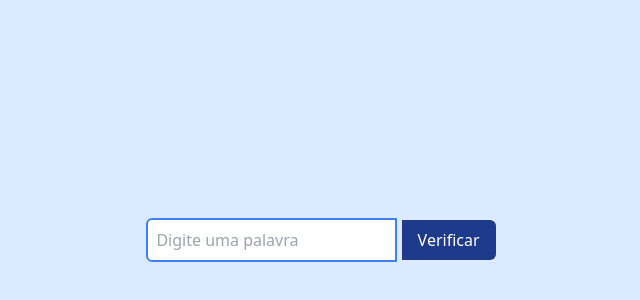
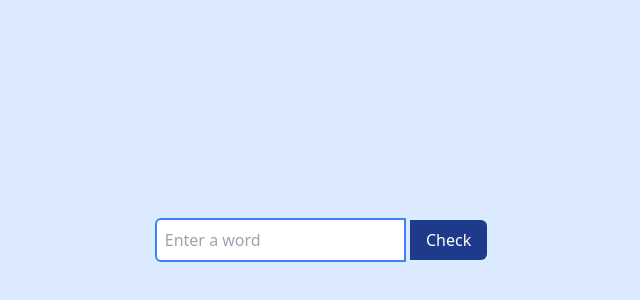
Before and after one commit to leonardobandeira/laboratorio-javascript, a plain HTML site: page desafio-palindromo/index.html in a window 1280 px wide. Shown: the part 152-452 px from the top of the page, without its empty margins (319-959 px from the left). Drawn offline with nearby package versions, Linux system fonts and the light colour scheme.

Commit message:
feat: Ajusta o texto

```diff
--- a/desafio-palindromo/index.html
+++ b/desafio-palindromo/index.html
@@ -13,9 +13,9 @@
 <body class="flex items-center justify-center min-h-screen bg-blue-100">
     <div class="text-center">
         <div class="mb-4">
-            <input type="text" id="wordInput" placeholder="Digite uma palavra"
+            <input type="text" id="wordInput" placeholder="Enter a word"
                 class="p-2 border-2 border-blue-500 rounded-l-md focus:outline-none">
-            <button onclick="isPalindrome()" class="btn px-4 py-2 rounded-r-md">Verificar</button>
+            <button onclick="isPalindrome()" class="btn px-4 py-2 rounded-r-md">Check</button>
         </div>
         <div id="resultContainer" class="text-xl text-blue-700 font-semibold"></div>
     </div>
```
